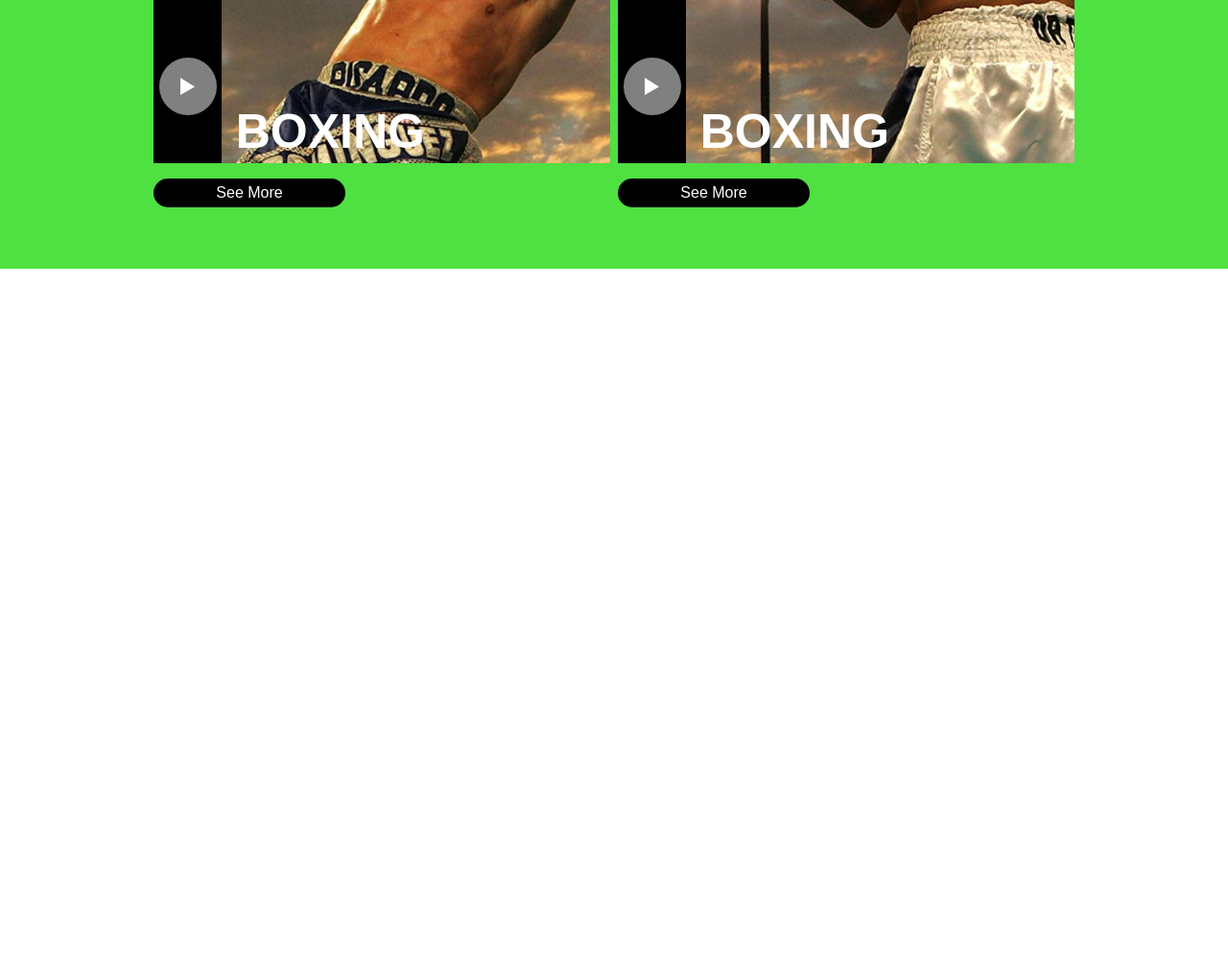
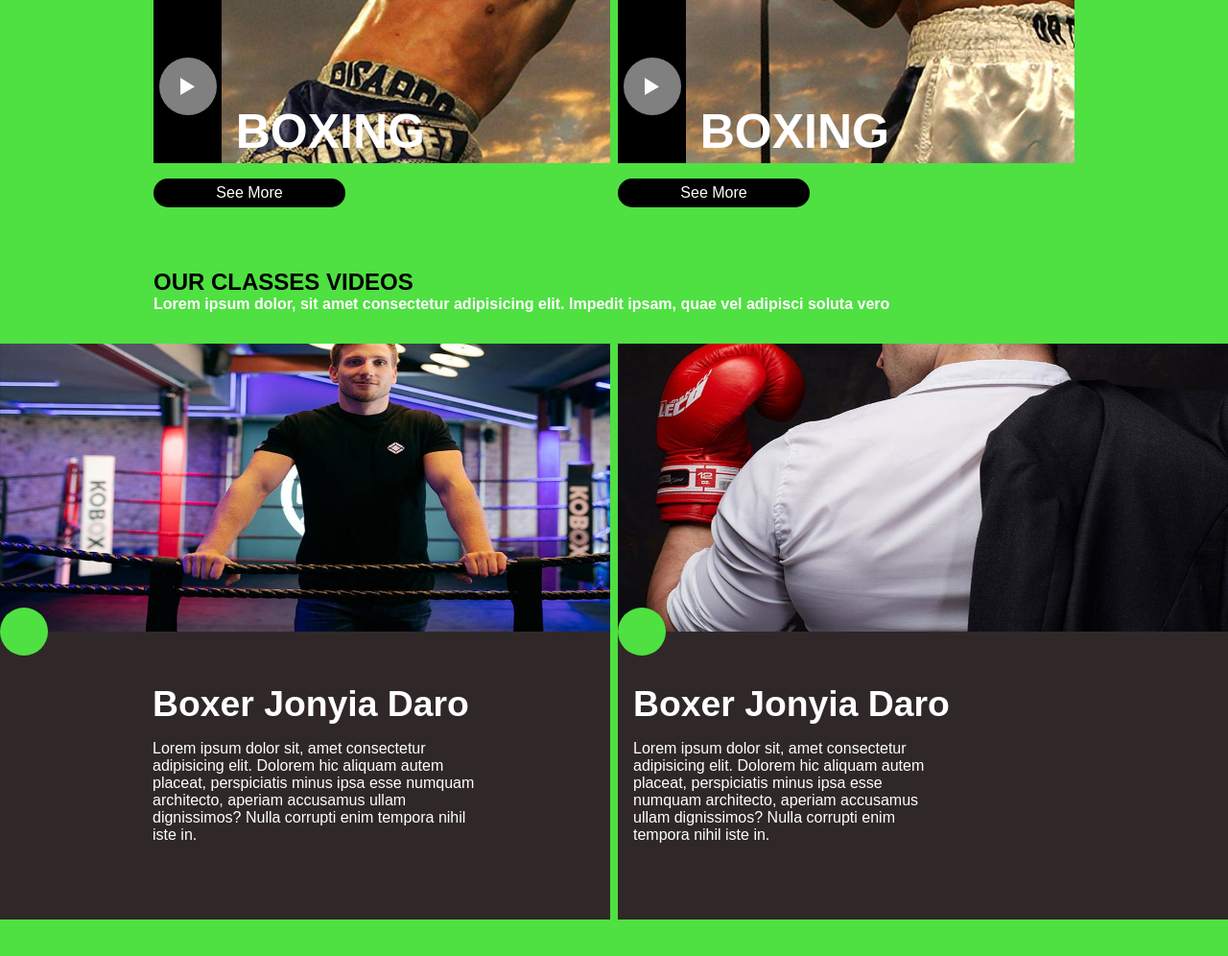
Before and after one commit to PedroLucaV/SIMULADO02, a plain HTML site: page index.html in a window 1280 px wide. Shown: the part 1992-2988 px from the top of the page at 96% size. Before the commit the page ends 2272 px from the top, so only its background shows below. Drawn offline with Linux system fonts and the light colour scheme.

Commit message:
feat: started latest blog

```diff
--- a/index.html
+++ b/index.html
@@ -101,7 +101,30 @@
                 </div>
             </div>
         </section>
-        <section></section>
+        <section class="latest-blog">
+            <div class="text-latest-blog">
+                <h1>OUR CLASSES VIDEOS</h1>
+                <p>Lorem ipsum dolor, sit amet consectetur adipisicing elit. Impedit ipsam, quae vel adipisci soluta vero <p>
+            </div>
+            <div class="blog-container">
+                <article class="blog-content">
+                    <img src="./anexos/b1.jpg" alt="">
+                    <div class="date"></div>
+                    <div class="text-content-blog text-content-blog-1">
+                        <h1>Boxer Jonyia Daro</h1>
+                        <p>Lorem ipsum dolor sit, amet consectetur adipisicing elit. Dolorem hic aliquam autem placeat, perspiciatis minus ipsa esse numquam architecto, aperiam accusamus ullam dignissimos? Nulla corrupti enim tempora nihil iste in.</p>
+                    </div>
+                </article>
+                <article class="blog-content">
+                    <img src="./anexos/b2.jpg" alt="">
+                    <div class="date"></div>
+                    <div class="text-content-blog text-content-blog-2">
+                        <h1>Boxer Jonyia Daro</h1>
+                        <p>Lorem ipsum dolor sit, amet consectetur adipisicing elit. Dolorem hic aliquam autem placeat, perspiciatis minus ipsa esse numquam architecto, aperiam accusamus ullam dignissimos? Nulla corrupti enim tempora nihil iste in.</p>
+                    </div>
+                </article>
+            </div>
+        </section>
     </main>
 </body>
 </html>
--- a/style.css
+++ b/style.css
@@ -366,3 +366,77 @@ main{
     height: 75px;
     width: 75px;
 }
+
+.latest-blog{
+    width: 100%;
+    display: flex;
+    flex-direction: column;
+    position: relative;
+    align-items: center;
+    margin-bottom: 4rem;
+}
+
+.text-latest-blog{
+    width: 100%;
+    padding: 0 10rem;
+    color: var(--branco);
+    align-self: flex-start;
+    font-weight: 600;
+}
+
+.text-latest-blog>h1{
+    color: var(--preto);
+    font-weight: 800;
+}
+
+.blog-container{
+    margin-top: 2rem;
+    width: 100%;
+    position: relative;
+    display: flex;
+    gap: 0.5rem;
+    height: 600px;
+}
+
+.blog-content{
+    width: 50%;
+    background-color: rgb(48, 40, 40);
+    color: white;
+}
+
+.blog-content>img{
+    max-width: 100%;
+    height: 300px;
+    width: 100%;
+}
+
+.blog-content>.date{
+    width: 50px;
+    height: 50px;
+    background-color: var(--verde-claro);
+    border-radius: 100%;
+    position: absolute;
+    display: flex;
+    top: 275px;
+}
+
+.text-content-blog{
+    padding-top: 50px;
+    width: 80%;
+    height: 300px;
+    display: flex;
+    flex-direction: column;
+    gap: 1rem;
+}
+
+.text-content-blog>h1{
+    font-size: 28pt;
+}
+.text-content-blog-1{
+    padding-left: 25%;
+}
+
+.text-content-blog-2{
+    padding-left: 1rem;
+    padding-right: 25%;
+}
```
